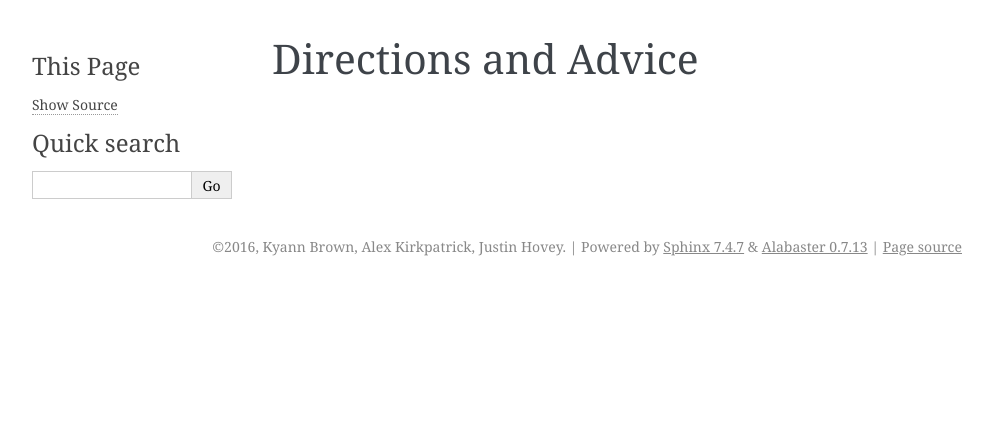
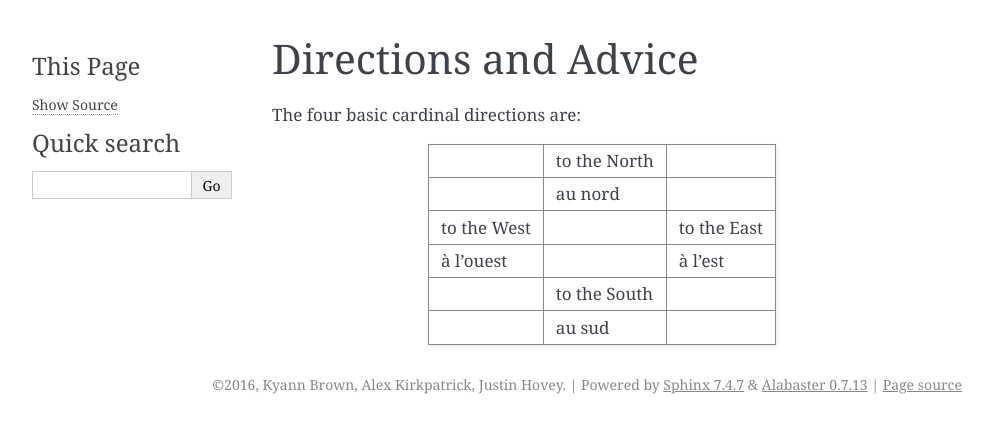
Before and after one commit to brownk96/french_101, a Sphinx documentation site: the page built from source/directions.rst, in a window 1280 px wide. Shown: the top 433 px of the page, without its empty margins (148-1141 px from the left). Built offline with Sphinx 7.4.7, drawn with Linux system fonts in a browser that asks for light colours.

Commit message:
Added direction table

```diff
--- a/source/directions.rst
+++ b/source/directions.rst
@@ -1,2 +1,18 @@
 Directions and Advice
 =====================
+
+The four basic cardinal directions are:
+
++---------------+--------------+-------------+
+|               | to the North |             |
++---------------+--------------+-------------+
+|               | au nord      |             |
++---------------+--------------+-------------+
+| to the West   |              | to the East |
++---------------+--------------+-------------+
+| à l'ouest     |              | à l'est     |
++---------------+--------------+-------------+
+|               | to the South |             |
++---------------+--------------+-------------+
+|               | au sud       |             |
++---------------+--------------+-------------+
```
